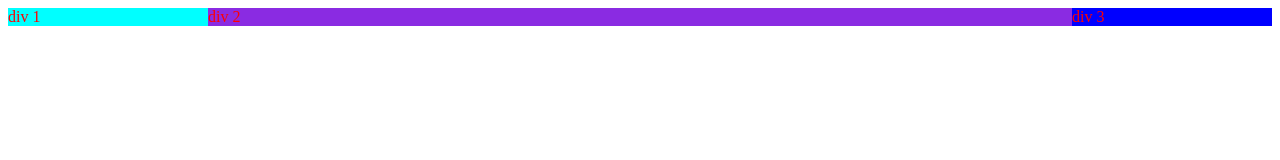
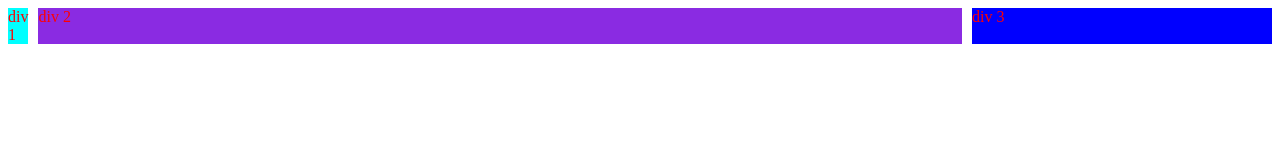
Before and after one commit to zaky06/front2023, a plain HTML site: page Grid/Display-grid/index.html in a window 1280 px wide. Drawn offline with Linux system fonts and the light colour scheme.

Commit message:
fix display-grid

```diff
--- a/Grid/Display-grid/styles.css
+++ b/Grid/Display-grid/styles.css
@@ -1,6 +1,10 @@
 .container {
     display: grid;
-    grid-template-columns: 200px 1fr 200px;
+    grid-template-columns: min-content 1fr minmax(100px, 300px);
+    grid-column-gap: 10px;
+    /* так же можно указать min-content, max-content, minmax(100px, 300px) */
+    /* сделать колонки одинаковые repeat(3, 1fr) - то есть 3 колонки по 1fr */
+    /* что бы добавить расстояние между колонками grid-columns-gap  */
 }
 
 
```
